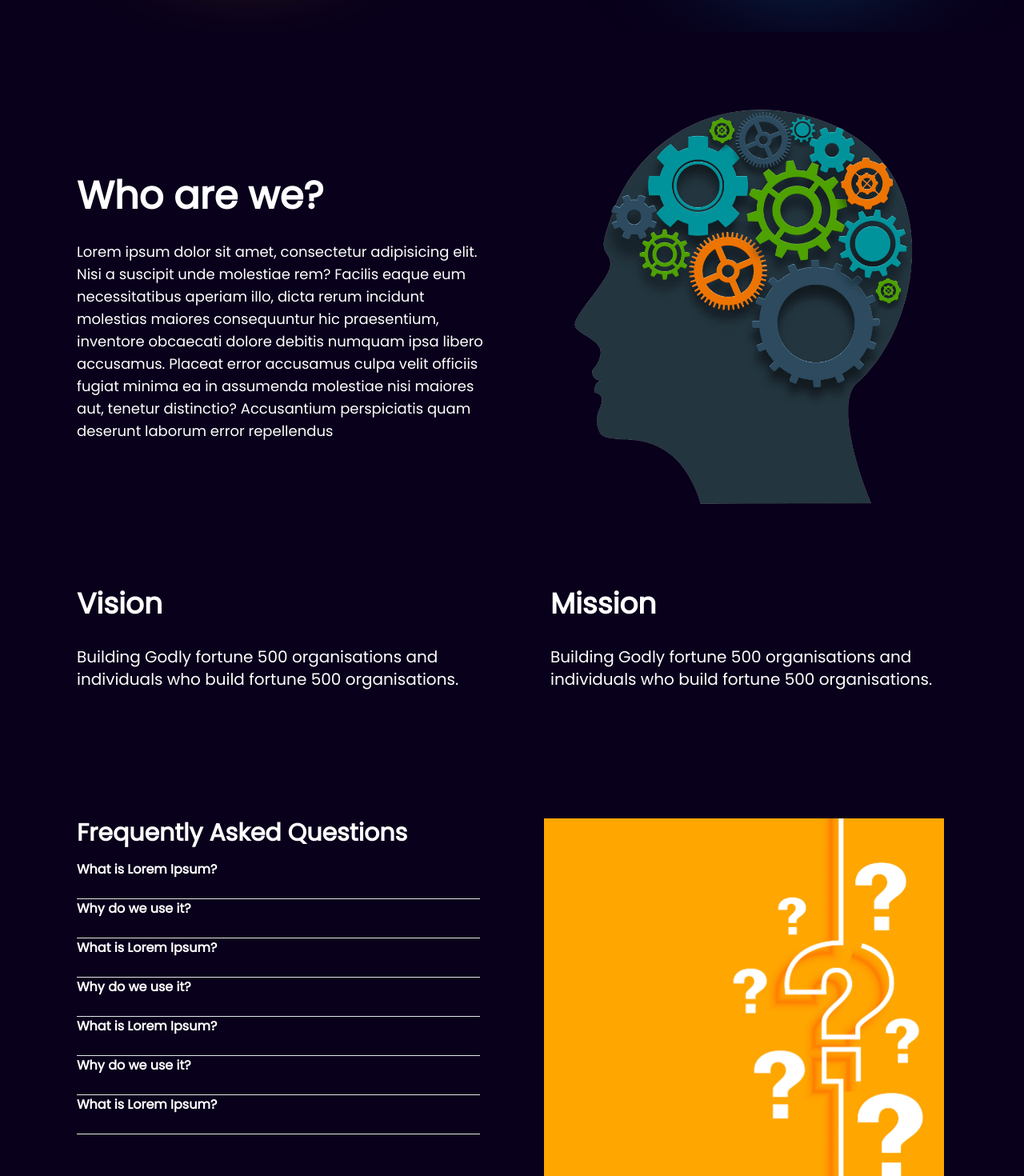
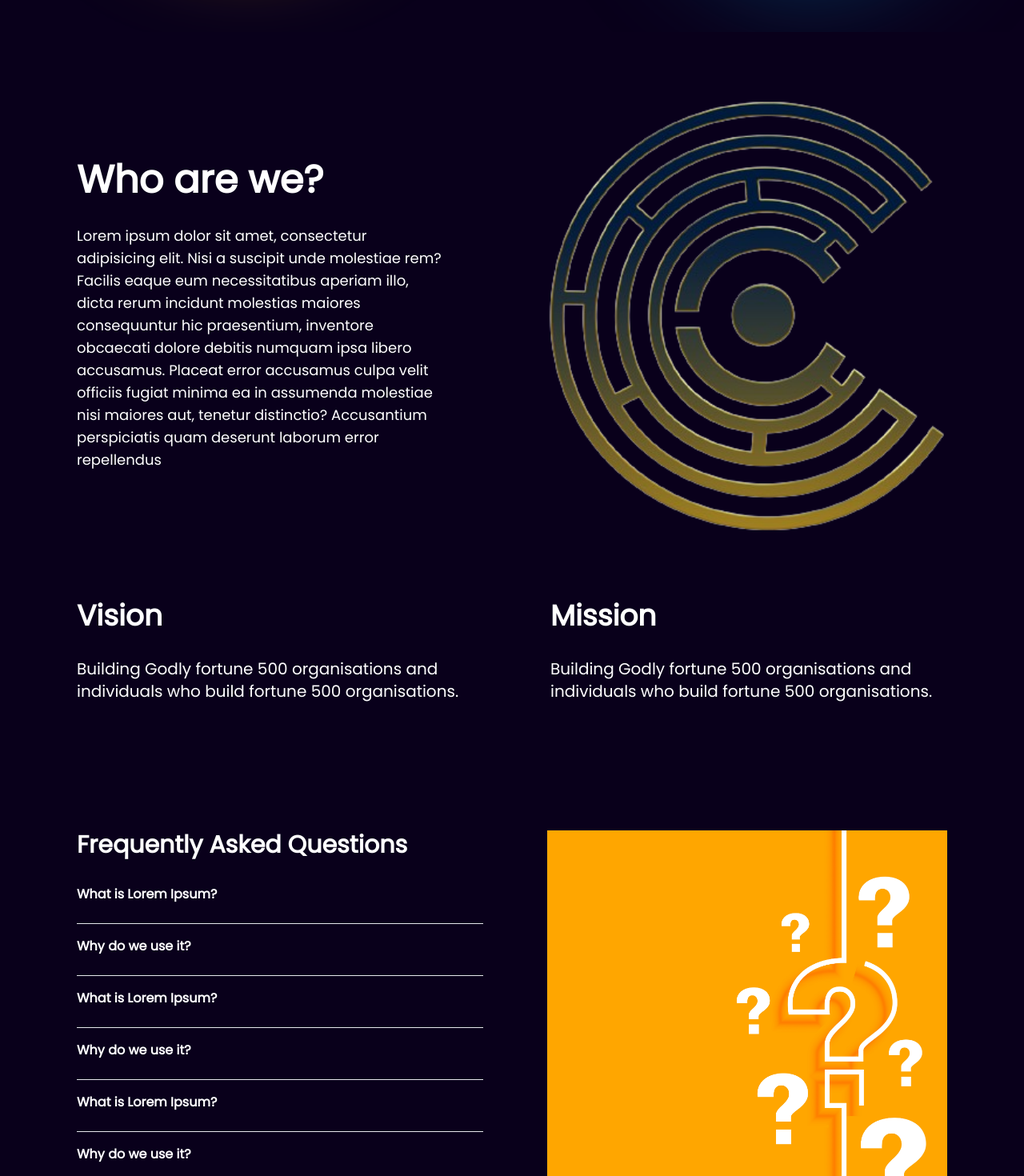
Before and after one commit to cruxnd/cruxnd, a Next.js app: page /about_us in a window 1280 px wide. Shown: the part 760-2230 px from the top of the page at 80% size. Built offline with nearby package versions, Linux system fonts and the light colour scheme.

Commit message:
build: made the mobile respon

```diff
--- a/components/Faqs.tsx
+++ b/components/Faqs.tsx
@@ -56,14 +56,14 @@ export default function Faqs() {
   };
 
   return (
-    <div className="px-6 md:px-12 lg:px-24 lg:py-20 flex flex-col lg:flex-row">
-      <div className="lg:w-1/2 lg:mr-20">
-        <h1 className="text-3xl font-bold mb-4">Frequently Asked Questions</h1>
+    <div className="px-6 py-16 md:px-12 lg:px-24 lg:py-20 flex flex-col lg:flex-row justify-between">
+      <div className="lg:w-1/2 lg:mr-20 mb-16 lg:mb-0">
+        <h1 className="text-3xl font-bold mb-8">Frequently Asked Questions</h1>
         <div className="">
           {faqData.map((item, index) => (
             <div
               key={index}
-              className="border-b pb-4"
+              className="border-b pb-4 mb-4"
               onClick={() => toggleAnswer(index)}
             >
               <div className="font-semibold">{item.question}</div>
@@ -76,14 +76,12 @@ export default function Faqs() {
           ))}
         </div>
       </div>
-      <div className="w-1/2">
       <Image
         src="/images/questions.jpg"
         alt="Questions"
         width={500}
         height={500}
       />
-      </div>
     </div>
   );
 }
--- a/components/Who.tsx
+++ b/components/Who.tsx
@@ -3,8 +3,8 @@ import Image from "next/image";
 export default function Who() {
   return (
     <div className="px-6 md:px-12 lg:px-24 lg:py-20">
-      <div className="flex flex-col lg:flex-row items-center">
-        <div>
+      <div className="flex flex-col lg:flex-row items-center justify-between">
+        <div className="lg:w-1/2 mb-16 lg:mb-0">
           <h1 className="text-5xl font-semibold mb-8">Who are we?</h1>
           <div className="text-lg mr-20">
             Lorem ipsum dolor sit amet, consectetur adipisicing elit. Nisi a
@@ -18,15 +18,15 @@ export default function Who() {
           </div>
         </div>
         <Image
-          src="/images/brain.png"
+          src="/images/logo.png"
           alt="brain"
           width={1000}
           height={1000}
           className="w-[500px] mb-16 lg:mb-0"
         />
       </div>
-      <div className="flex mt-20">
-        <div className="lg:w-1/2 mr-24">
+      <div className="flex flex-col lg:flex-row mt-20">
+        <div className="lg:w-1/2 mr-24 mb-8 lg:mb-0">
           <h1 className="text-4xl font-semibold mb-8">Vision</h1>
           <p className="text-xl">
             Building Godly fortune 500 organisations and individuals who build
```
